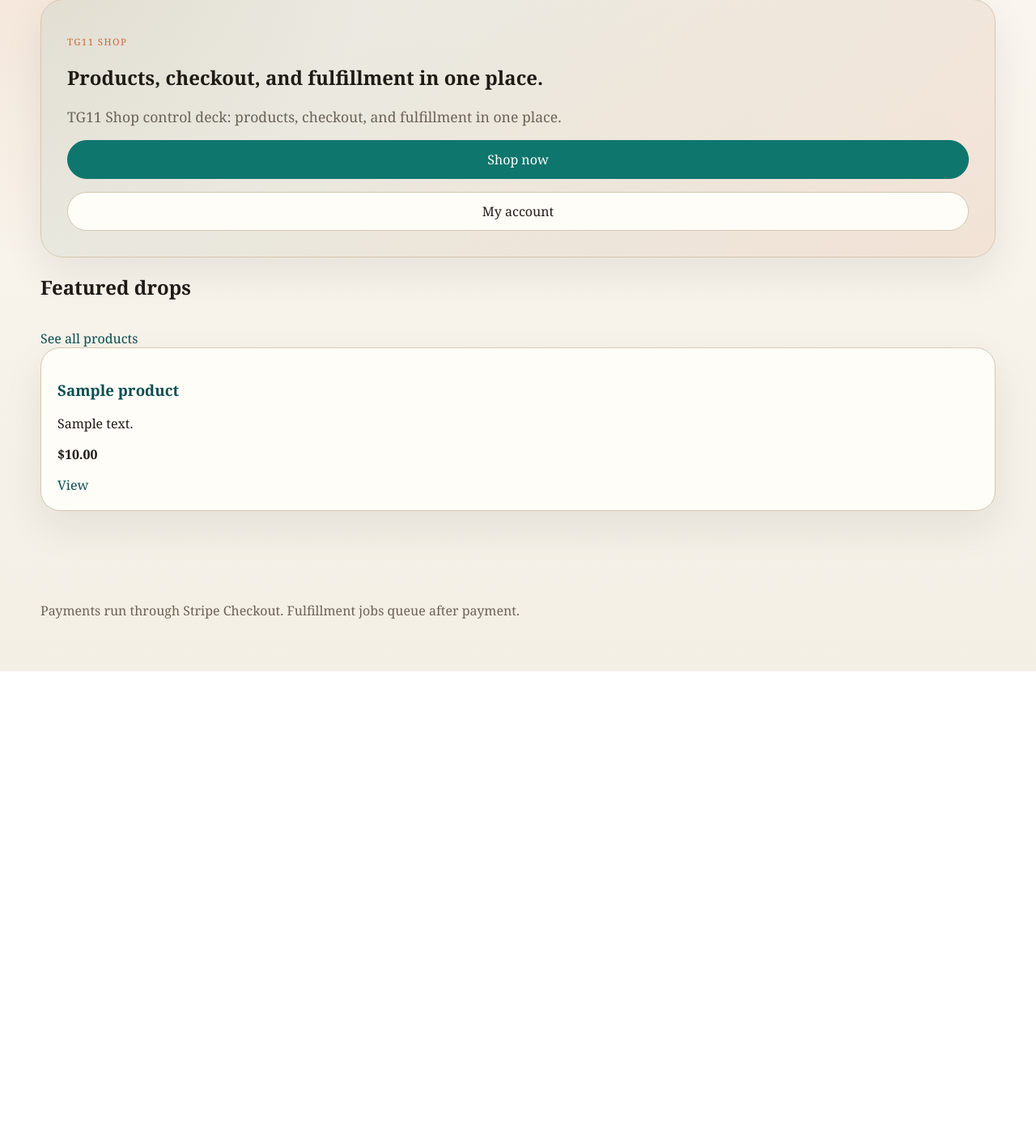
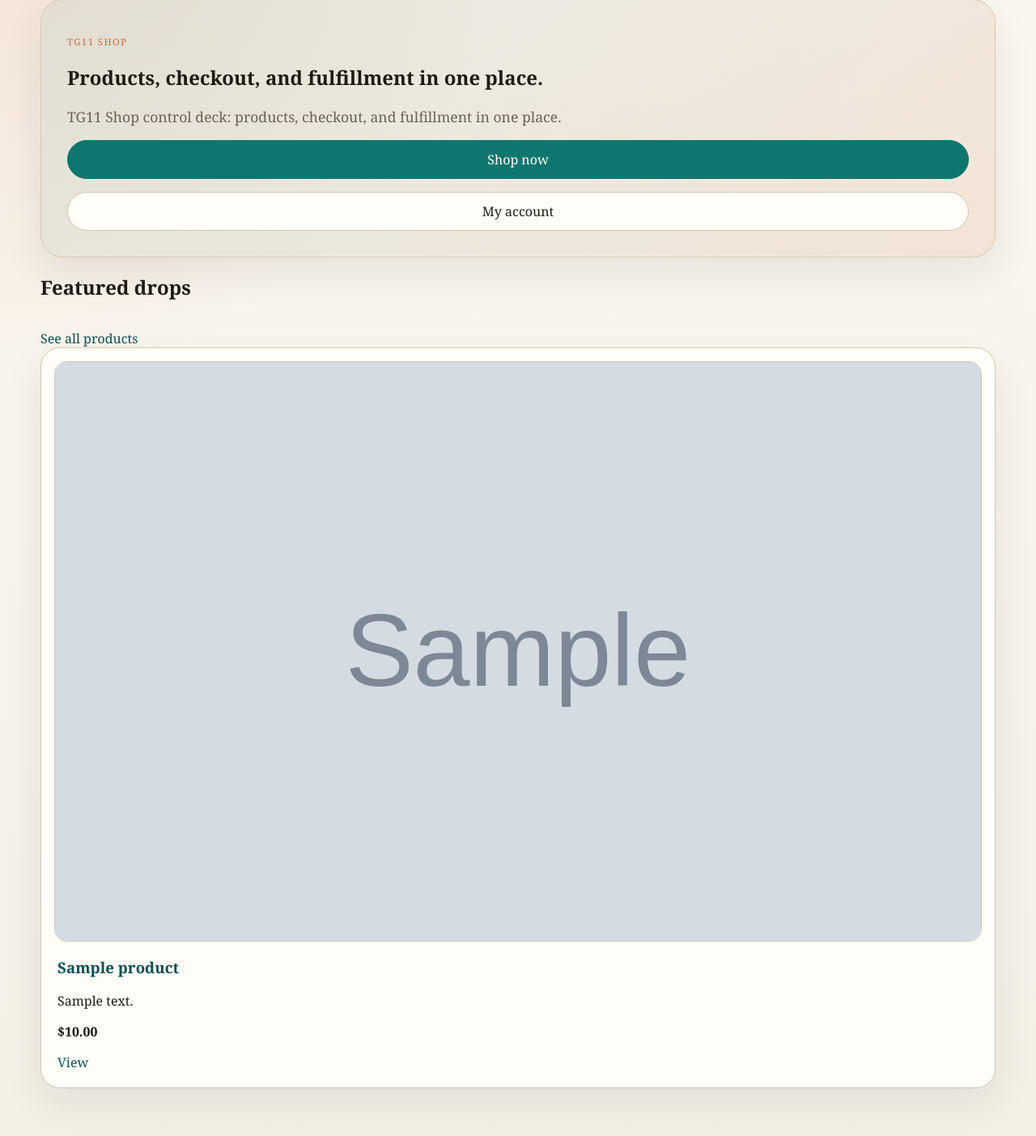
Before and after one commit to tg11-org/storefront, a Django app: page / in a window 1280 px wide. Shown: the part 168-1571 px from the top of the page at 81% size. Before the commit the page ends 997 px from the top, so only its background shows below. Run offline with Django 5.2, Linux system fonts and the light colour scheme; data comes from the database, SQL or seed files in the repository; tables that the repository leaves empty hold one stand-in row (values such as "Sample post"); grey boxes marked "Sample" are stand-in pictures; some libraries are stand-ins or nearby versions.

Commit message:
:p update listings

```diff
--- a/catalog/views.py
+++ b/catalog/views.py
@@ -34,8 +34,8 @@ class HomeView(TemplateView):
     def get_context_data(self, **kwargs):
         context = super().get_context_data(**kwargs)
         store = _store_settings()
-        context['featured_products'] = Product.objects.filter(is_active=True, is_featured=True)[:6]
-        context['latest_products'] = Product.objects.filter(is_active=True)[:8]
+        context['featured_products'] = Product.objects.filter(is_active=True, is_featured=True).prefetch_related('images')[:6]
+        context['latest_products'] = Product.objects.filter(is_active=True).prefetch_related('images')[:8]
         context['meta_title'] = store.name
         context['meta_description'] = store.tagline
         context['meta_url'] = self.request.build_absolute_uri()
--- a/static/css/site.css
+++ b/static/css/site.css
@@ -65,6 +65,20 @@ a:hover { text-decoration: underline; }
 .hero-card, .stack-card, .summary-card, .purchase-card, .auth-card, .metric-card, .product-card, .detail-card { background: var(--surface); border: 1px solid var(--line); border-radius: 24px; box-shadow: var(--shadow); }
 .hero-card, .stack-card, .summary-card, .purchase-card, .auth-card, .detail-card { padding: 1.5rem; }
 .product-card, .metric-card { padding: 1.25rem; }
+.product-card-media {
+  display: block;
+  margin: -0.25rem -0.25rem 0.95rem;
+  border-radius: 16px;
+  overflow: hidden;
+  border: 1px solid var(--line);
+  background: var(--surface-alt);
+}
+.product-card-media img {
+  display: block;
+  width: 100%;
+  aspect-ratio: 16 / 10;
+  object-fit: cover;
+}
 .card-grid, .stack-list { display: grid; gap: 1rem; }
 .card-grid { grid-template-columns: repeat(auto-fit, minmax(230px, 1fr)); }
 .mini-card { padding: 1rem; background: var(--surface-alt); border-radius: 18px; border: 1px solid var(--line); }
--- a/templates/catalog/home.html
+++ b/templates/catalog/home.html
@@ -20,6 +20,13 @@
 <div class="card-grid">
   {% for product in featured_products %}
     <article class="product-card">
+      {% with first_image=product.images.first %}
+        {% if first_image %}
+          <a class="product-card-media" href="{{ product.get_absolute_url }}" aria-label="View {{ product.name }}">
+            <img src="{{ first_image.image.url }}" alt="{{ first_image.alt_text|default:product.name }}">
+          </a>
+        {% endif %}
+      {% endwith %}
       <h3><a href="{{ product.get_absolute_url }}">{{ product.name }}</a></h3>
       <p>{{ product.short_description|default:product.description|truncatechars:120 }}</p>
       <div class="card-meta">
```
Also changed, not shown: templates/catalog/product_list.html (+7 -0 lines), templates/catalog/store_page_detail.html (+7 -0 lines).
